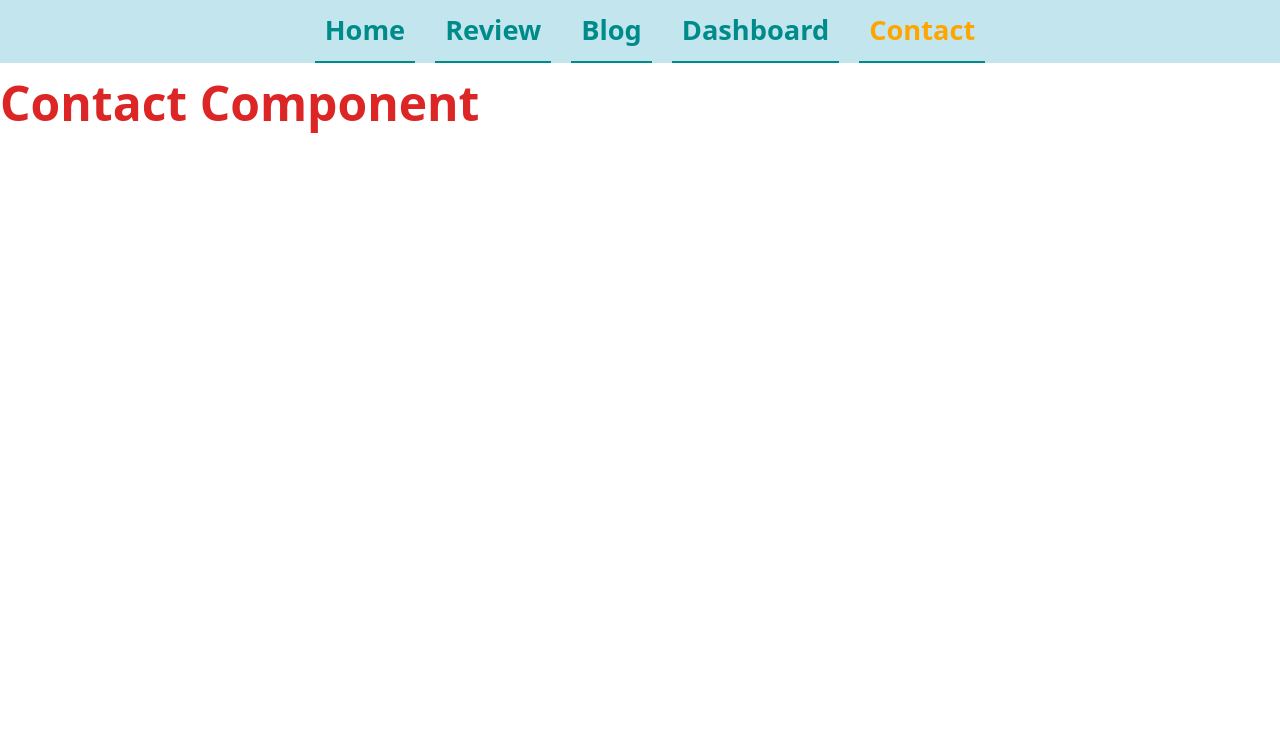
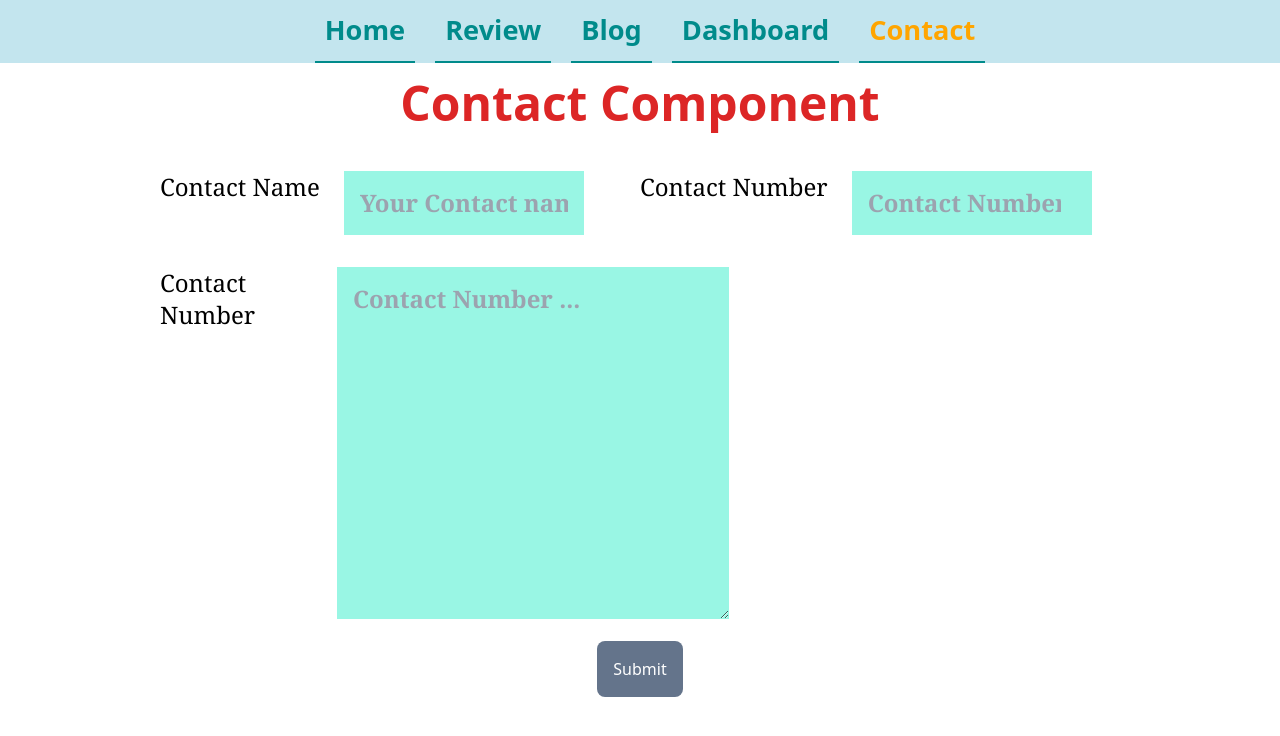
Before and after one commit to NMRayhan/Watch-Review, a React (Create React App) app: page /contact in a window 1280 px wide. Shown: the top 736 px of the page. Built offline with nearby package versions, Linux system fonts and the light colour scheme.

Commit message:
contact component

```diff
--- a/package.json
+++ b/package.json
@@ -16,6 +16,7 @@
     "react-router-dom": "^6.3.0",
     "react-scripts": "5.0.0",
     "rechart": "^0.0.1",
+    "recharts": "^2.1.9",
     "web-vitals": "^2.1.4"
   },
   "scripts": {
--- a/src/App.js
+++ b/src/App.js
@@ -19,7 +19,7 @@ function App() {
         <Route path="/blog" element={<Blog></Blog>}></Route>
         <Route path="/dashboard" element={<Dashboard></Dashboard>}></Route>
         <Route path="/contact" element={<Contact></Contact>}></Route>
-        <Route path="/review/:_id" element={<DetailsReview></DetailsReview>}></Route>
+        <Route path="/review/:id" element={<DetailsReview></DetailsReview>}></Route>
         <Route path="*" element={<Page404></Page404>}></Route>
       </Routes>
     </div>
--- /dev/null
+++ b/src/component/Contact/Contact.css
@@ -0,0 +1,3 @@
+.input{
+    background-color: aqua;
+}
--- a/src/component/Contact/Contact.js
+++ b/src/component/Contact/Contact.js
@@ -1,11 +1,56 @@
-import React from 'react';
+import React from "react";
+import "./Contact.css";
 
 const Contact = () => {
-    return (
-        <div className='pt-4 container mx-auto'>
-            <h2 className='text-5xl font-bold text-red-600'>Contact Component</h2>
+  return (
+    <div>
+      <div className="pt-4 container mx-auto">
+        <h2 className="text-5xl text-center font-bold text-red-600">
+          Contact Component
+        </h2>
+      </div>
+
+      <section className="py-3">
+        <div className="container mx-auto w-9/12">
+          <div className="form-container grid sm:grid-cols-1 md:grid-cols-2 lg:grid-cols-2">
+            <div className="mt-8 flex items-start justify-start gap-6">
+              <h1 className="text-2xl font-serif font-light">Contact Name</h1>
+              <input
+                type="text"
+                placeholder="Your Contact name..."
+                className="text-slate-100 bg-teal-200 font-bold font-serif text-2xl w-6/12 p-4 focus:bg-slate-100 focus:text-slate-900 duration-150"
+              />
+            </div>
+            <div className="mt-8 flex items-start justify-start gap-6">
+              <h1 className="text-2xl font-serif font-light">Contact Number</h1>
+              <input
+                type="number"
+                placeholder="Contact Number ..."
+                className="text-slate-100 bg-teal-200 font-bold font-serif text-2xl w-6/12 p-4 focus:bg-slate-100 focus:text-slate-900 duration-150"
+              />
+            </div>
+            <div className="mt-8 flex items-start justify-start gap-6 col-span-2">
+              <h1 className="text-2xl font-serif font-light">Contact Number</h1>
+              <div className="w-full">
+                <textarea
+                  name=""
+                  placeholder="Contact Number ..."
+                  className="text-slate-100 bg-teal-200 font-bold font-serif text-2xl w-6/12 p-4 focus:bg-slate-100 focus:text-slate-900 duration-150"
+                  rows="10"
+                  cols="30"
+                ></textarea>
+              </div>
+            </div>
+          </div>
+          <div className="text-center">
+            <button className="text-white p-4 rounded-lg hover:bg-slate-200 hover:text-slate-800 duration-150 hover:shadow-md mt-4 bg-slate-500 border-0 text-center">
+              Submit
+            </button>
+          </div>
         </div>
-    );
+      </section>
+    </div>
+  );
 };
 
 export default Contact;
--- a/src/component/Dashboard/Dashboard.js
+++ b/src/component/Dashboard/Dashboard.js
@@ -1,5 +1,5 @@
 import React from "react";
-import { useDashboard } from "../../hooks/getReview";
+import useDashboard from "../../hooks/useDashboard";
 
 const Dashboard = () => {
   const [Items, setItems] = useDashboard();
@@ -7,7 +7,10 @@ const Dashboard = () => {
   console.log(Items);
   return (
     <div className="pt-4 container mx-auto">
-      <h2 className="text-5xl font-bold text-red-600">Total Review</h2>
+      <h2 className="text-5xl text-center font-bold text-red-600">DashBoard</h2>
+
+
+
     </div>
   );
 };
--- a/src/component/DetailsReview/DetailsReview.js
+++ b/src/component/DetailsReview/DetailsReview.js
@@ -1,13 +1,20 @@
-import React from 'react';
-import { useParams } from 'react-router-dom';
+import React, { useEffect, useState } from "react";
+import { useParams } from "react-router-dom";
 
 const DetailsReview = () => {
-    const {id} = useParams()
-    return (
-        <div>
+  const { id } = useParams();
 
-        </div>
-    );
+  const [Items, setItems] = useState([]);
+  useEffect(() => {
+    fetch("reviewData.json")
+      .then((response) => response.json())
+      .then((data) => setItems(data));
+  }, [id]);
+  return (
+    <div>
+      <h1>{Items.length}</h1>
+    </div>
+  );
 };
 
 export default DetailsReview;
--- a/src/component/Home/Home.js
+++ b/src/component/Home/Home.js
@@ -57,7 +57,7 @@ const Home = () => {
           {Review.slice(0, 3).map((item) => (
             <ReviewItem
               details={item}
-              key={item._id}
+              key={item.id}
             ></ReviewItem>
           ))}
         </div>
--- a/src/component/Review/Review.js
+++ b/src/component/Review/Review.js
@@ -1,10 +1,9 @@
 import React from "react";
-import { useItems } from "../../hooks/getReview";
+import useItems from "../../hooks/useItems";
 import ReviewItem from "../ReviewItem/ReviewItem";
 
 const Review = () => {
   const [Items, setItems] = useItems();
-
   return (
     <div className="pt-4 container mx-auto">
       <br />
--- /dev/null
+++ b/src/hooks/useDashboard.js
@@ -0,0 +1,13 @@
+import { useEffect, useState } from "react";
+
+const useDashboard = () => {
+  const [Items, setItems] = useState([]);
+  useEffect(() => {
+    fetch("DashBoard.json")
+      .then((response) => response.json())
+      .then((data) => setItems(data));
+  }, []);
+  return [Items, setItems];
+};
+
+export default useDashboard;
--- a/src/hooks/getReview.js
+++ b/src/hooks/useItems.js
@@ -11,14 +11,5 @@ const useItems = () => {
   return [Items, setItems];
 };
 
-const useDashboard = () => {
-  const [Items, setItems] = useState([]);
-  useEffect(() => {
-    fetch("DashBoard.json")
-      .then((response) => response.json())
-      .then((data) => setItems(data));
-  }, []);
-  return [Items, setItems];
-};
 
-export { useItems, useDashboard };
+export default useItems;
```
Also changed, not shown: 2 other files (tests, documents, lock files or other folders).
